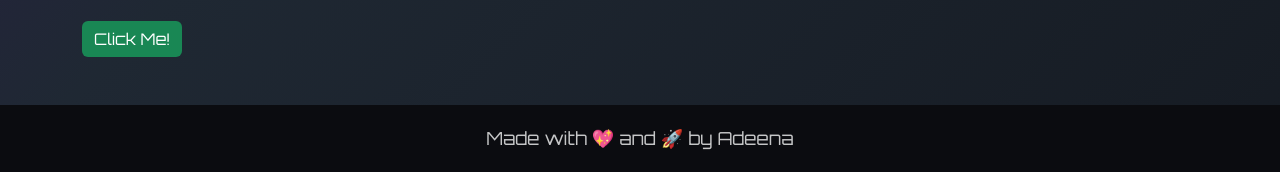
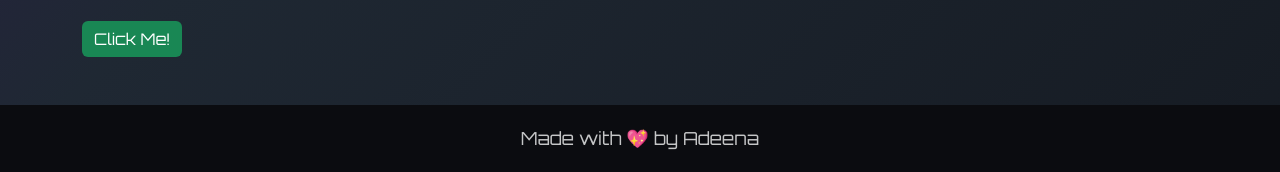
Before and after one commit to adeenaf/adeenaf.github.io, a plain HTML site: page index.html in a window 1280 px wide. Shown: the part 643-815 px from the top of the page. Drawn offline with nearby package versions, Linux system fonts and the light colour scheme.

Commit message:
Change footer

```diff
--- a/index.html
+++ b/index.html
@@ -71,6 +71,6 @@
 
     </body>
     <footer class="footer mt-5">
-        <p>Made with 💖 and 🚀 by Adeena</p>
+        <p>Made with 💖 by Adeena</p>
       </footer>
 </html>
```
